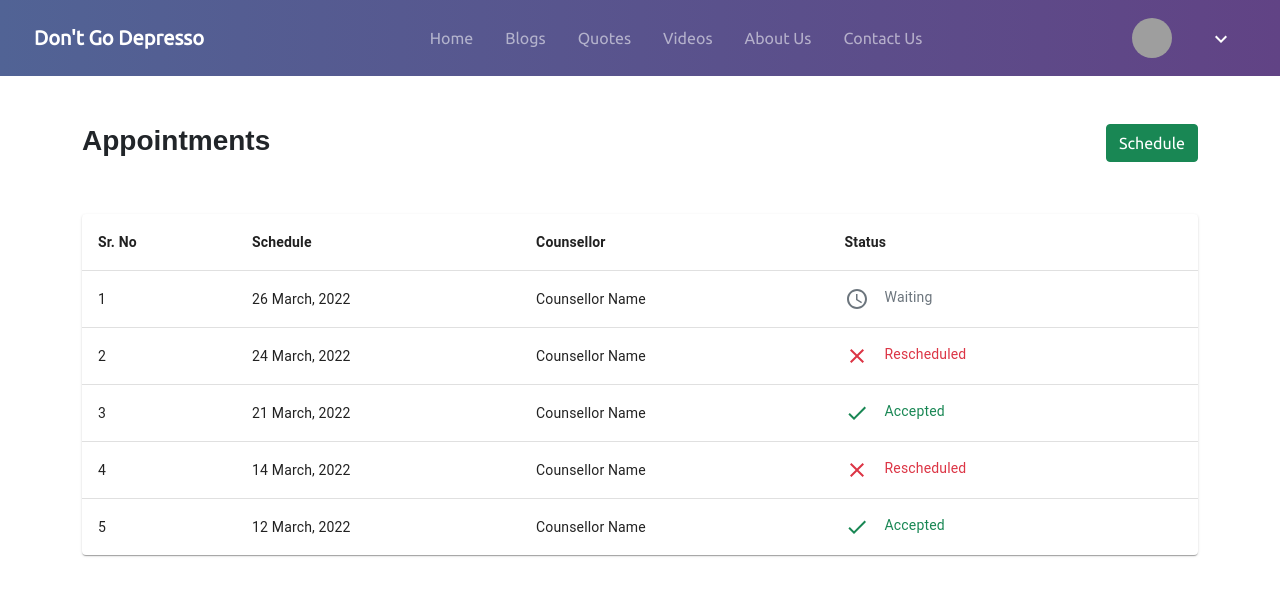
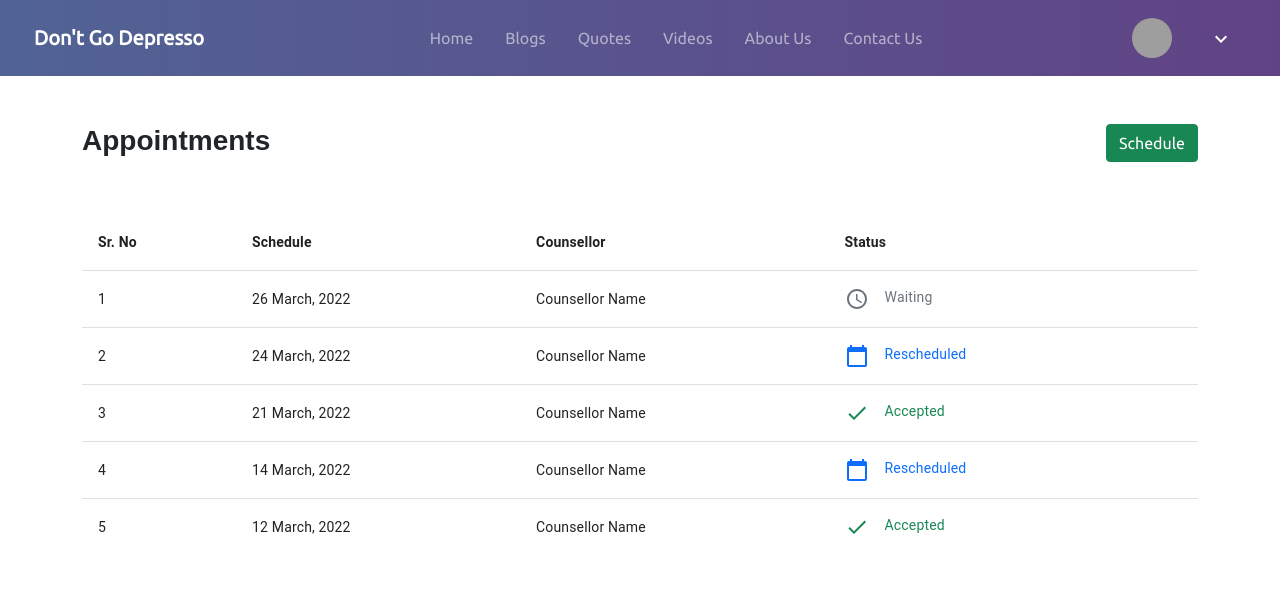
Before and after one commit to aftabMansoori/Don-t-Go-Depresso-Frontend, a React (Create React App) app: page /student/dashboard in a window 1280 px wide. Shown: the top 596 px of the page. Built offline with nearby package versions, Linux system fonts and the light colour scheme; no server answers; sample sign-in values are in the browser's storage; grey boxes are pictures that could not be loaded; a web font is replaced by a local one.

Commit message:
Added the schedule option

```diff
--- a/src/Components/Counsellor/Scheduled/Scheduled.jsx
+++ b/src/Components/Counsellor/Scheduled/Scheduled.jsx
@@ -1,4 +1,4 @@
-import React from "react";
+import React, { useState } from "react";
 
 //MUI
 import { styled } from "@mui/material/styles";
@@ -8,6 +8,18 @@ import TableCell, { tableCellClasses } from "@mui/material/TableCell";
 import TableContainer from "@mui/material/TableContainer";
 import TableHead from "@mui/material/TableHead";
 import TableRow from "@mui/material/TableRow";
+import {
+  Dialog,
+  DialogActions,
+  DialogContent,
+  DialogContentText,
+  DialogTitle,
+  Button,
+  TextField,
+} from "@mui/material";
+import AdapterDateFns from "@mui/lab/AdapterDateFns";
+import LocalizationProvider from "@mui/lab/LocalizationProvider";
+import DateTimePicker from "@mui/lab/DateTimePicker";
 
 const StyledTableCell = styled(TableCell)(({ theme }) => ({
   [`&.${tableCellClasses.head}`]: {
@@ -40,6 +52,12 @@ const rows = [
 ];
 
 export default function Scheduled() {
+  const [open, setOpen] = useState(false);
+
+  const handleClick = () => {
+    setOpen(!open);
+  };
+
   return (
     <>
       <TableContainer>
@@ -64,7 +82,11 @@ export default function Scheduled() {
                   <button type="button" class="btn btn-primary mx-2">
                     Start
                   </button>
-                  <button type="button" class="btn btn-outline-primary mx-2">
+                  <button
+                    type="button"
+                    class="btn btn-outline-primary mx-2"
+                    onClick={handleClick}
+                  >
                     Reschedule
                   </button>
                 </StyledTableCell>
@@ -73,6 +95,33 @@ export default function Scheduled() {
           </TableBody>
         </Table>
       </TableContainer>
+      <Dialog
+        open={open}
+        onClose={handleClick}
+        aria-labelledby="alert-dialog-title"
+        aria-describedby="alert-dialog-description"
+      >
+        <DialogTitle id="alert-dialog-title">
+          {"Select the schedule"}
+        </DialogTitle>
+        <div className="d-flex align-items-center justify-content-center mx-3">
+          <LocalizationProvider dateAdapter={AdapterDateFns}>
+            <DateTimePicker
+              renderInput={(params) => <TextField {...params} />}
+              // value={value}
+              // onChange={(newValue) => {
+              //   setValue(newValue);
+              // }}
+            />
+          </LocalizationProvider>
+        </div>
+        <DialogActions>
+          <Button onClick={handleClick}>Cancel</Button>
+          <Button onClick={handleClick} autoFocus>
+            Okay
+          </Button>
+        </DialogActions>
+      </Dialog>
     </>
   );
 }
--- a/src/Components/Student/Appointments/Appointments.jsx
+++ b/src/Components/Student/Appointments/Appointments.jsx
@@ -6,11 +6,11 @@ import TableCell from "@mui/material/TableCell";
 import TableContainer from "@mui/material/TableContainer";
 import TableHead from "@mui/material/TableHead";
 import TableRow from "@mui/material/TableRow";
-import Paper from "@mui/material/Paper";
 
 import QueryBuilderIcon from "@mui/icons-material/QueryBuilder";
 import DoneIcon from "@mui/icons-material/Done";
 import CloseIcon from "@mui/icons-material/Close";
+import CalendarTodayIcon from "@mui/icons-material/CalendarToday";
 
 import styles from "./Appointments.module.scss";
 
@@ -29,7 +29,7 @@ const rows = [
 export default function Appointments() {
   return (
     <>
-      <TableContainer component={Paper}>
+      <TableContainer>
         <Table sx={{ minWidth: 650 }} aria-label="simple table">
           <TableHead>
             <TableRow>
@@ -53,9 +53,9 @@ export default function Appointments() {
                 <TableCell>{row.counsellor}</TableCell>
                 <TableCell>
                   {row.status === "rejected" ? (
-                    <div className="text-danger">
-                      <CloseIcon />
-                      <span className="mx-3 text-danger">Rescheduled</span>
+                    <div className="text-primary">
+                      <CalendarTodayIcon />
+                      <span className="mx-3 text-primary">Rescheduled</span>
                     </div>
                   ) : row.status === "accepted" ? (
                     <div className="text-success">
```
